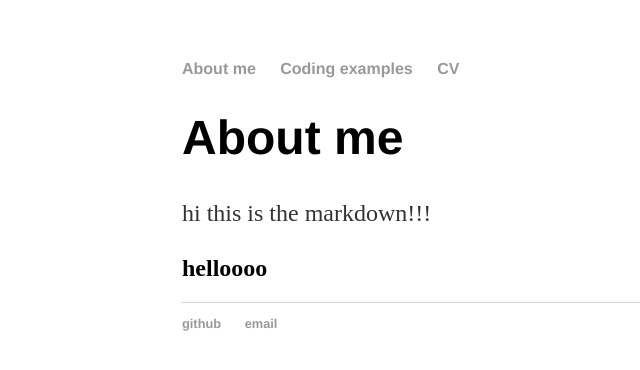
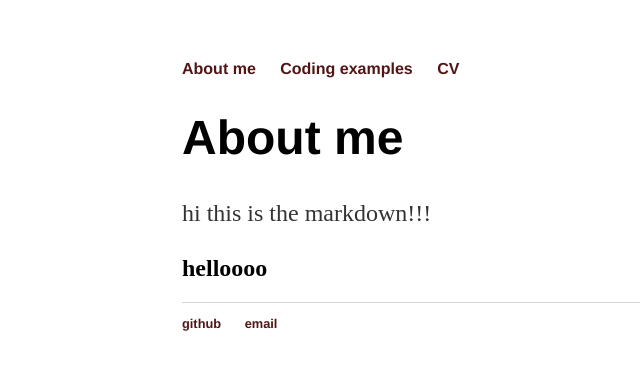
Before and after one commit to lena-kilian/lena-kilian.github.io, a Jekyll site: the page built from index.md, in a window 1280 px wide. Shown: the top 370 px of the page, without its empty margins (10-650 px from the left). Built offline with Jekyll 4.4.1, drawn with Linux system fonts in a browser that asks for light colours; our own code applies the rules of GitHub Pages for plain Markdown files.

Commit message:
Update main.css

```diff
--- a/css/main.css
+++ b/css/main.css
@@ -14,7 +14,7 @@ nav ul li, footer ul li {
 }
 a {
     text-decoration: none;
-    color: #999;
+    color: #511515;
 }
 a:hover {
     text-decoration: underline;
```
